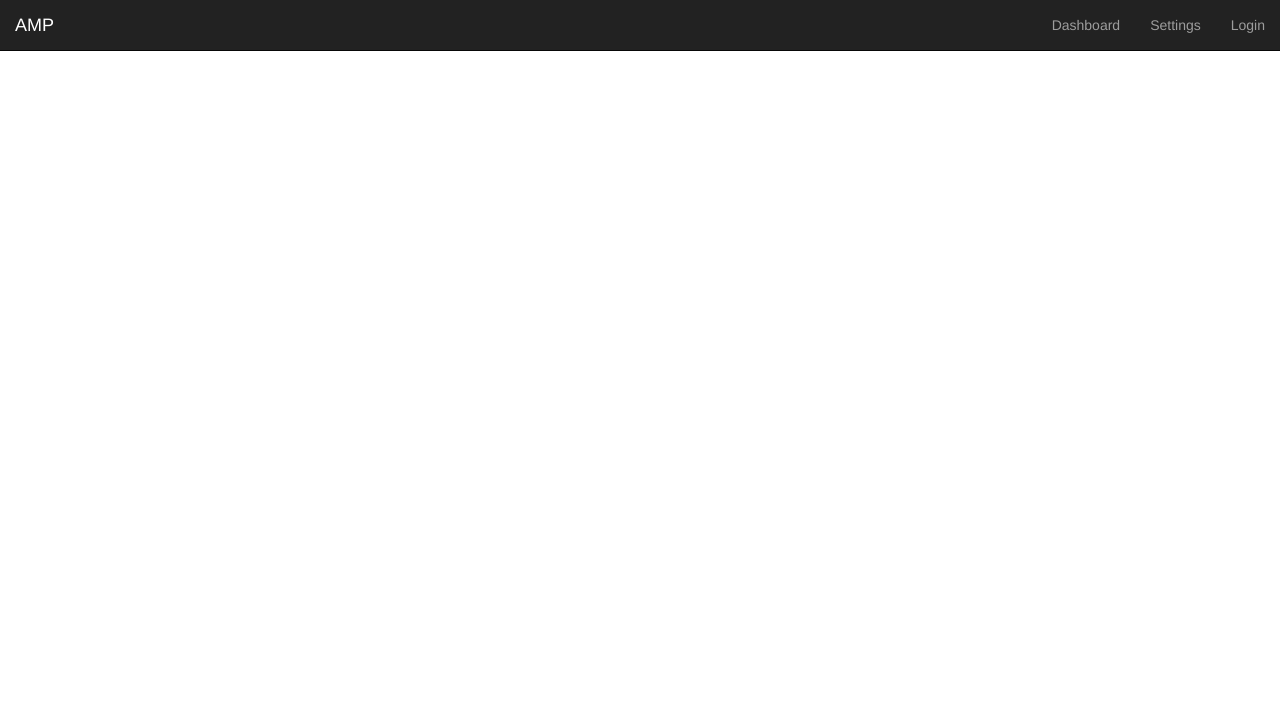
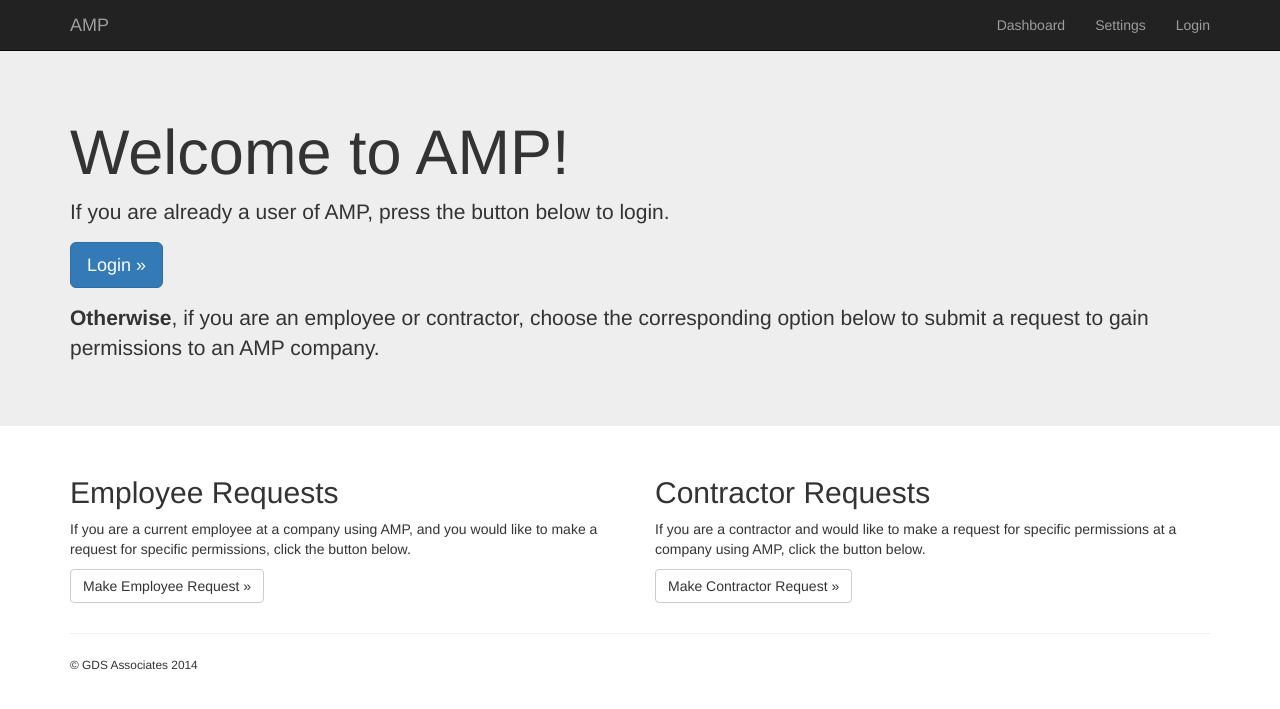
Before and after one commit to jteppinette/amp, a Django app: page / in a window 1280 px wide. Shown: the top 709 px of the page. Run offline with Django 3.2, Linux system fonts and the light colour scheme; some libraries are stand-ins or nearby versions.

Commit message:
Finished layout of home page.

```diff
--- a/app/static/app/css/styles.css
+++ b/app/static/app/css/styles.css
@@ -0,0 +1,4 @@
+body {
+    padding-top: 50px;
+    padding-bottom: 20px;
+}
--- /dev/null
+++ b/app/templates/base.html
@@ -0,0 +1,85 @@
+<!-- app.html -->
+
+<!DOCTYPE html>
+<html lang="en">
+    <head>
+
+        <!-- Meta (set charset, ie-compatability, mobile viewport) -->
+        <meta charset="utf-8">
+        <meta http-equic="X-UA-Compatible" content="IE=edge">
+        <meta name="viewport" content="width=device-width, initial-scale=1, maximum-scale=1, user-scalable=no;">
+
+        <title>{% block title %}{% endblock %}</title>
+
+        <!-- Bootstrap -->
+        <link href="//netdna.bootstrapcdn.com/bootstrap/3.1.1/css/bootstrap.min.css" rel="stylesheet">
+
+        <!-- Custom CSS -->
+        <link href="{{STATIC_URL}}app/css/styles.css" rel="stylesheet">
+
+        <!-- HTML5 Shim and Respond.js IE8 support of HTML5 elements and media queries -->
+        <!--[if lt IE 9]>
+            <script src="https://oss.maxcdn.com/libs/html5shiv/3.7.0/html5shiv.js"></script>
+            <script src="https://oss.maxcdn.com/libs/respond.js/1.4.2/respond.min.js"></script>
+        <![endif]-->
+    </head>
+
+    <!-- BODY -->
+    <body ng-app="app">
+
+    <!-- Navigation -->
+    <div class="navbar navbar-inverse navbar-fixed-top" role="navigation">
+        <div class="container">
+            <div class="navbar-header">
+                <button type="button" class="navbar-toggle" data-toggle="collapse" data-target=".navbar-collapse">
+                    <span class="sr-only">Toggle navigation</span>
+                    <span class="icon-bar"></span>
+                    <span class="icon-bar"></span>
+                    <span class="icon-bar"></span>
+                </button>
+                <a class="navbar-brand">AMP</a>
+            </div>
+            <div class="navbar-collapse collapse">
+                <ul class="nav navbar-nav navbar-right">
+                    <li><a href="#">Dashboard</a></li>
+                    <li><a href="#">Settings</a></li>
+                    <li><a href="#">Login</a></li>
+                </ul>
+            </div>
+        </div>
+    </div>
+
+    <!-- Main Content -->
+    <div>
+        {% block content %}{% endblock %}
+    </div>
+
+    <!-- JavaScript Imports -->
+
+    <!-- JQuery -->
+    <script src="https://ajax.googleapis.com/ajax/libs/jquery/1.11.1/jquery.min.js"></script>
+
+    <!-- Bootstrap -->
+    <script src="https://maxcdn.bootstrapcdn.com/bootstrap/3.2.0/js/bootstrap.min.js"></script>
+
+    <!-- Fastclick -->
+    <script src="{{STATIC_URL}}app/js/fastclick.js"></script>
+
+    <!-- Instantiate FastClick -->
+
+    <script>
+        $(document).ready(function () {
+            FastClick.attach(document.body)
+        })
+    </script>
+
+    </body>
+
+    <div class="container">
+        <hr>
+        <footer>
+            <small>&copy; GDS Associates 2014</small>
+        </footer>
+    </div>
+
+</html>
--- a/app/templates/home.html
+++ b/app/templates/home.html
@@ -1,78 +1,40 @@
-<!-- app.html -->
+{% extends "base.html" %}
 
-<!DOCTYPE html>
-<html lang="en">
-    <head>
+{% block title %}Home | AMP{% endblock %}
 
-        <!-- Meta (set charset, ie-compatability, mobile viewport) -->
-        <meta charset="utf-8">
-        <meta http-equic="X-UA-Compatible" content="IE=edge">
-        <meta name="viewport" content="width=device-width, initial-scale=1, maximum-scale=1, user-scalable=no;">
+{% block content %}
 
-        <title>MARS</title>
+<!-- Jumbotron | Allows login-->
+<div class="jumbotron">
+    <div class="container">
+        <h1>Welcome to AMP!</h1>
+        <p>If you are already a user of AMP, press the button below to login.</p>
+        <p><a class="btn btn-primary btn-lg" role="button">Login &raquo;</a></p>
 
-        <!-- Bootstrap -->
-        <link href="//netdna.bootstrapcdn.com/bootstrap/3.1.1/css/bootstrap.min.css" rel="stylesheet">
+        <p><strong>Otherwise</strong>, if you are an employee or contractor, choose the corresponding option below to submit a request to gain permissions to an AMP company.
+    </div>
+</div>
 
-        <!-- Custom CSS -->
-        <link href="{{STATIC_URL}}app/css/styles.css" rel="stylesheet">
+<!-- Permission Requests -->
+<div class="container">
+    <div class="row">
 
-        <!-- HTML5 Shim and Respond.js IE8 support of HTML5 elements and media queries -->
-        <!--[if lt IE 9]>
-            <script src="https://oss.maxcdn.com/libs/html5shiv/3.7.0/html5shiv.js"></script>
-            <script src="https://oss.maxcdn.com/libs/respond.js/1.4.2/respond.min.js"></script>
-        <![endif]-->
-    </head>
+        <!-- Employee -->
+            <div class="col-md-6">
+                <h2>Employee Requests</h2>
+                <p>If you are a current employee at a company using AMP, and you would like to make a request for specific permissions, click the button below.</p>
+                <p><a class="btn btn-default" href="#" role="button">Make Employee Request &raquo;</a></p>
+            </div>
 
-    <!-- BODY -->
-    <body ng-app="app">
+        <!-- Contractor -->
+            <div class="col-md-6">
+                <h2>Contractor Requests</h2>
+                <p>If you are a contractor and would like to make a request for specific permissions at a company using AMP, click the button below.</p>
+                <p><a class="btn btn-default" href="#" role="button">Make Contractor Request &raquo;</a></p>
 
-    <!-- Navigation -->
-    <div class="navbar navbar-inverse navbar-fixed-top" role="navigation">
-        <div class="container-fluid">
-            <div class="navbar-header">
-                <button type="button" class="navbar-toggle" data-toggle="collapse" data-target=".navbar-collapse">
-                    <span class="sr-only">Toggle navigation</span>
-                    <span class="icon-bar"></span>
-                    <span class="icon-bar"></span>
-                    <span class="icon-bar"></span>
-                </button>
-                <a class="navbar-brand">AMP</a>
             </div>
-            <div class="navbar-collapse collapse">
-                <ul class="nav navbar-nav navbar-right">
-                    <li><a href="#">Dashboard</a></li>
-                    <li><a href="#">Settings</a></li>
-                    <li><a href="#">Login</a></li>
-                </ul>
-            </div>
-        </div>
-    </div>
-
-    <!-- Main Content -->
-    <div>
 
     </div>
+</div>
 
-    <!-- JavaScript Imports -->
-
-    <!-- JQuery -->
-    <script src="https://ajax.googleapis.com/ajax/libs/jquery/1.11.1/jquery.min.js"></script>
-
-    <!-- Bootstrap -->
-    <script src="https://maxcdn.bootstrapcdn.com/bootstrap/3.2.0/js/bootstrap.min.js"></script>
-
-    <!-- Fastclick -->
-    <script src="{{STATIC_URL}}app/js/fastclick.js"></script>
-
-    <!-- Instantiate FastClick -->
-
-    <script>
-        $(document).ready(function () {
-            FastClick.attach(document.body)
-        })
-    </script>
-
-    </body>
-
-</html>
+{% endblock %}
```
